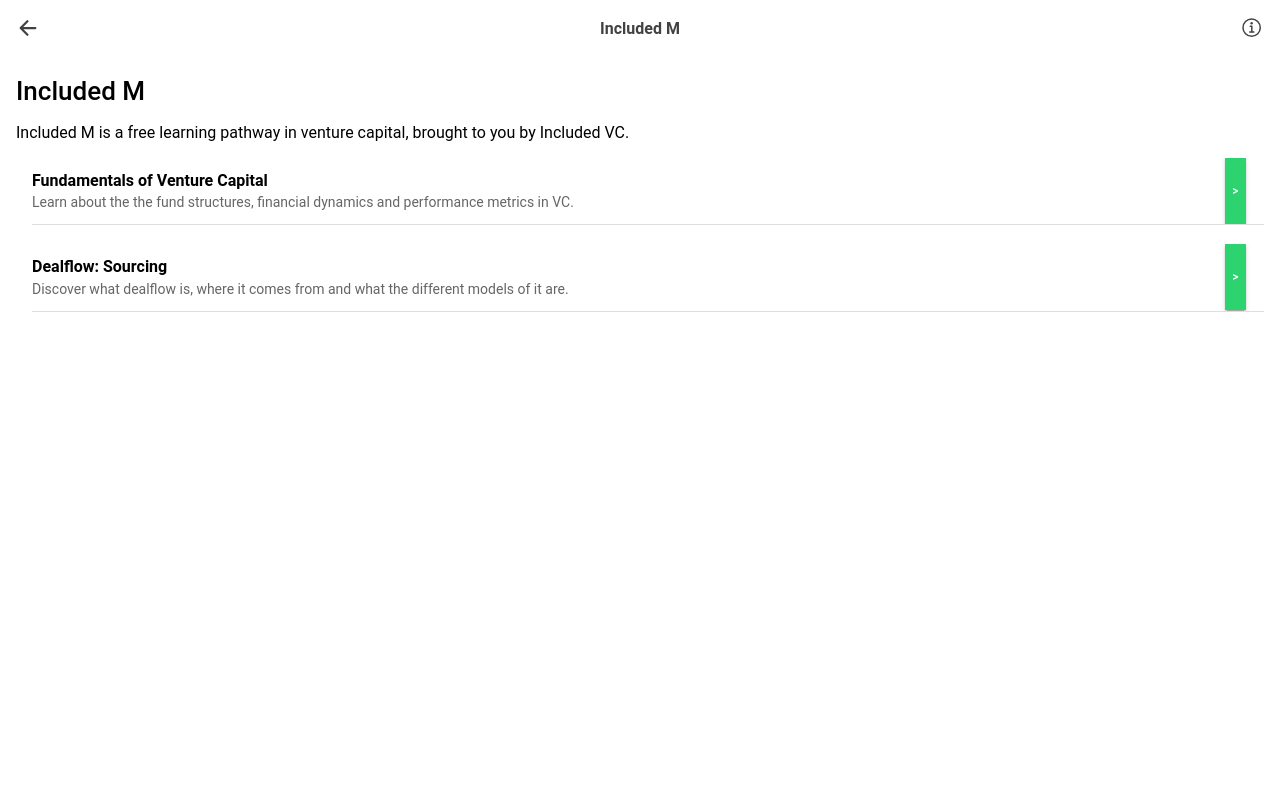
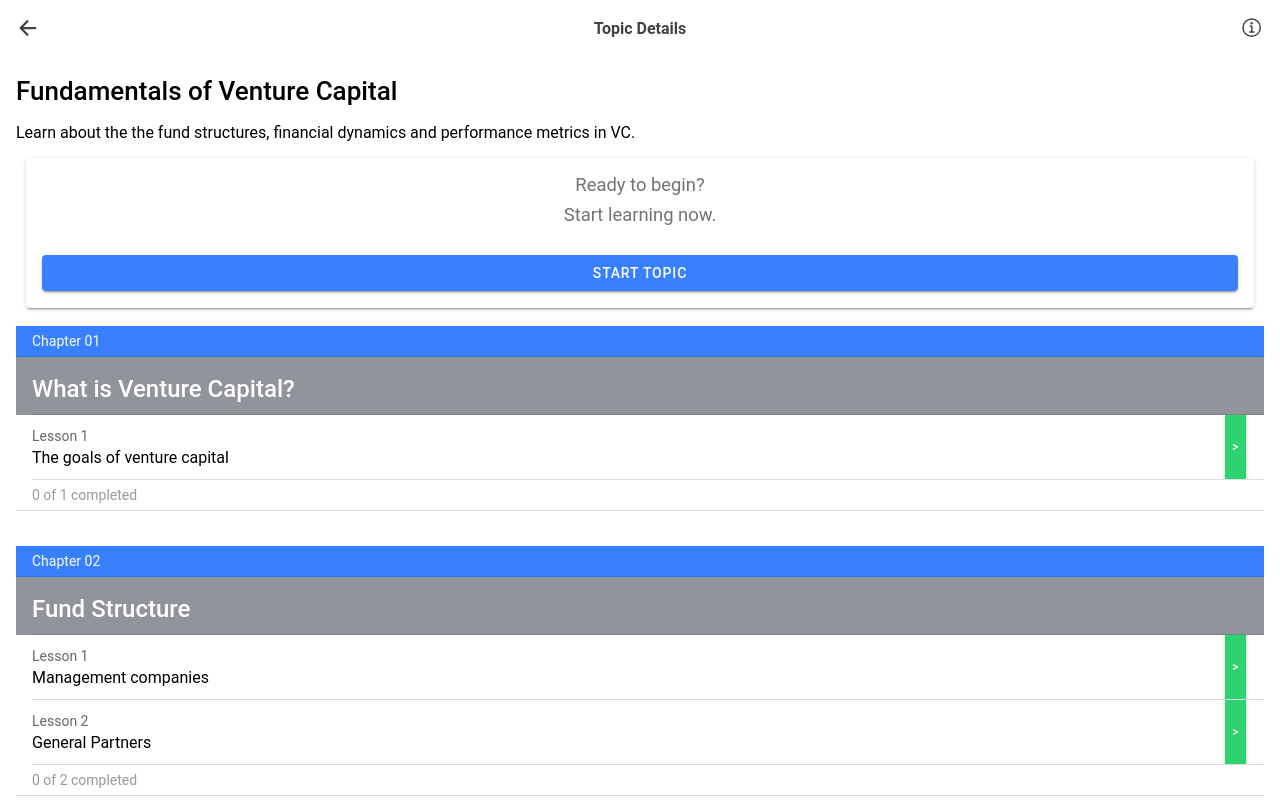
Before and after one commit to richardcrng/included-m, a React (Create React App) app: page / in a window 1280 px wide. Built offline with nearby package versions, Linux system fonts and the light colour scheme.

Commit message:
Pass topic as prop to TopicDetails

```diff
--- a/src/App.tsx
+++ b/src/App.tsx
@@ -24,6 +24,8 @@
 
 /* Theme variables */
 import './theme/variables.css';
+import TopicDetails from './pages/Course/TopicDetails';
+import vcFundamentals from './content/01-vc-fundamentals';
 
 
 
@@ -31,7 +33,8 @@
 const App: React.FC = () => (
   <IonApp>
     <IonReactRouter>
-      <CourseDetails />
+      <TopicDetails topic={vcFundamentals} />
+      {/* <CourseDetails /> */}
     </IonReactRouter>
   </IonApp>
 );
--- a/src/content/01-vc-fundamentals/chapters/index.ts
+++ /dev/null
@@ -1,10 +0,0 @@
-import { Chapter } from "../../types";
-import whatIsVentureCapital from "./01-01-what-is-venture-capital";
-import fundStructure from "./01-02-fund-structure";
-
-const vcFundamentals: Chapter[] = [
-  whatIsVentureCapital,
-  fundStructure
-]
-
-export default vcFundamentals
--- /dev/null
+++ b/src/content/01-vc-fundamentals/index.ts
@@ -0,0 +1,14 @@
+import { Topic } from "../types";
+import whatIsVentureCapital from "./chapters/01-01-what-is-venture-capital";
+import fundStructure from "./chapters/01-02-fund-structure";
+
+const vcFundamentals: Topic = {
+  topicTitle: 'Fundamentals of Venture Capital',
+  description: 'Learn about the the fund structures, financial dynamics and performance metrics in VC.',
+  chapters: [
+    whatIsVentureCapital,
+    fundStructure
+  ]
+}
+
+export default vcFundamentals
--- a/src/pages/Course/CourseDetails.tsx
+++ b/src/pages/Course/CourseDetails.tsx
@@ -18,7 +18,7 @@
   IoInformationCircleOutline
 } from 'react-icons/io5'
 import { Chapter } from '../../content/types';
-import vcFundamentals from '../../content/01-vc-fundamentals/chapters';
+import vcFundamentals from '../../content/01-vc-fundamentals';
 
 const Buttons = styled(IonButtons)`
   margin: 0 1rem;
@@ -65,7 +65,7 @@
   message?: string;
 }
 
-const chapters: Chapter[] = vcFundamentals
+// const chapters: Chapter[] = vcFundamentals
 
 function CourseDetails() {
   return (
--- a/src/pages/Course/TopicDetails.tsx
+++ b/src/pages/Course/TopicDetails.tsx
@@ -16,8 +16,8 @@
   IoArrowBack,
   IoInformationCircleOutline
 } from 'react-icons/io5'
-import { Chapter } from '../../content/types';
-import vcFundamentals from '../../content/01-vc-fundamentals/chapters';
+import vcFundamentals from '../../content/01-vc-fundamentals';
+import { Topic } from '../../content/types';
 
 const Buttons = styled(IonButtons)`
   margin: 0 1rem;
@@ -64,9 +64,13 @@
   message?: string;
 }
 
-const chapters: Chapter[] = vcFundamentals
+const topic = vcFundamentals
 
-function TopicDetails() {
+interface Props {
+  topic: Topic
+}
+
+function TopicDetails({ topic }: Props) {
   return (
     <>
       <IonToolbar>
@@ -94,17 +98,17 @@
       </IonToolbar>
       <IonContent>
         <Container>
-          <h1>VC Fundamentals</h1>
-          <p>Learn about the basic fundamentals of Venture Capital - the fund structures, financial dynamics and performance metrics that sit on top of everything.</p>
+          <h1>{topic.topicTitle}</h1>
+          <p>{topic.description}</p>
           <IonCard>
             <MainCTAContent>
               <p>Ready to begin?</p>
               <p>Start learning now.</p>
               <br />
-              <IonButton>Start Course</IonButton>
+              <IonButton>Start Topic</IonButton>
             </MainCTAContent>
           </IonCard>
-          {chapters.map(({ chapterTitle, lessons }, chapterIdx) => (
+          {topic.chapters.map(({ chapterTitle, lessons }, chapterIdx) => (
             <>
               <IonList key={chapterTitle}>
                 <IonItemDivider color='primary'>
@@ -130,7 +134,7 @@
                   {`${lessons.reduce((acc, { isCompleted }) => acc + Number(!!isCompleted), 0)} of ${lessons.length} completed`}
                 </IonItemDivider>
               </IonList>
-              {chapterIdx < chapters.length - 1 ? <br /> : null}
+              {chapterIdx < topic.chapters.length - 1 ? <br /> : null}
             </>
           ))}
         </Container>
```
